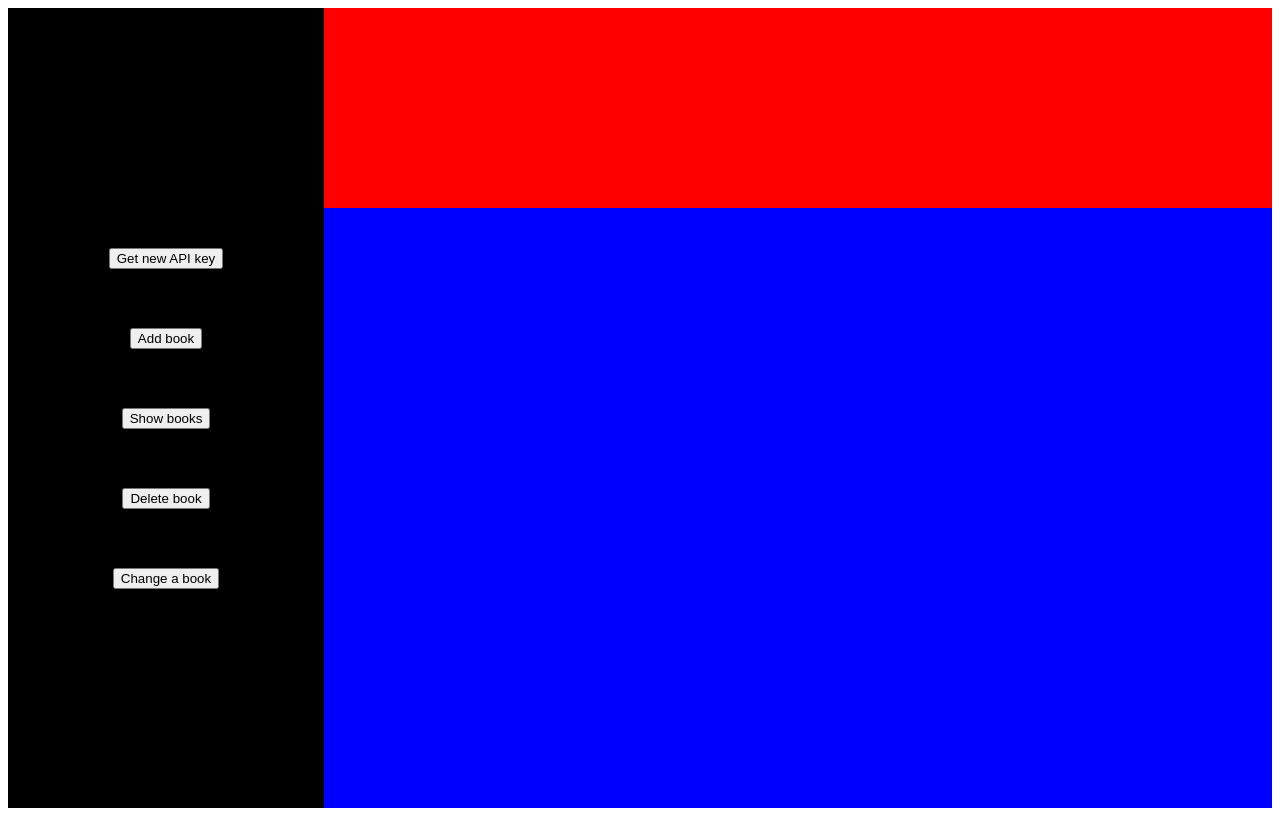
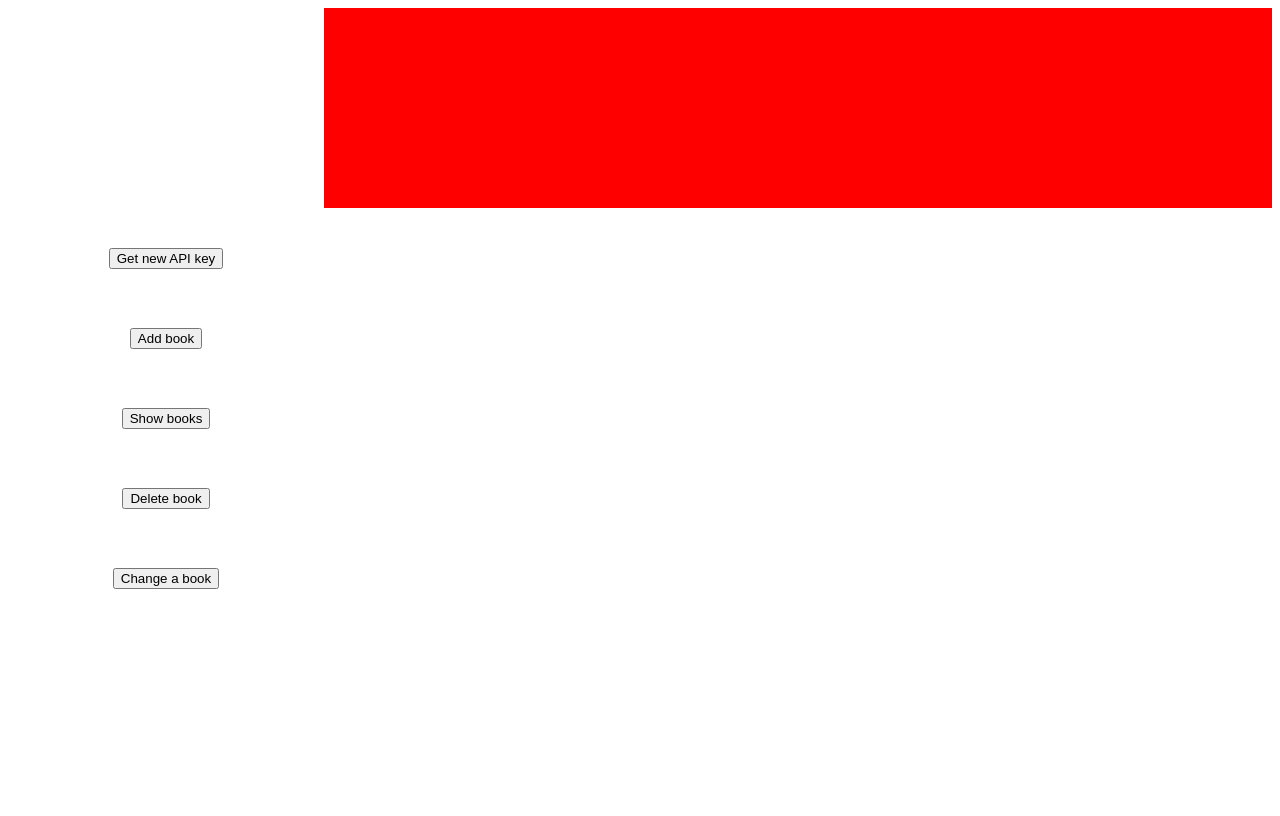
Before and after one commit to Danieliths/javascriptLab2, a plain HTML site: page index.html in a window 1280 px wide. Drawn offline with Linux system fonts and the light colour scheme.

Commit message:
minor style changes

```diff
--- a/style.css
+++ b/style.css
@@ -9,7 +9,6 @@
 #leftSide {
     width: 25%;
     height: 100%;
-    background-color: black;
     align-content: center;
 
 }
@@ -25,7 +24,6 @@
 #console {
     width: 100%;
     height: 75%;
-    background-color: blue;
 }
 .container {
     width: 100%;
```
